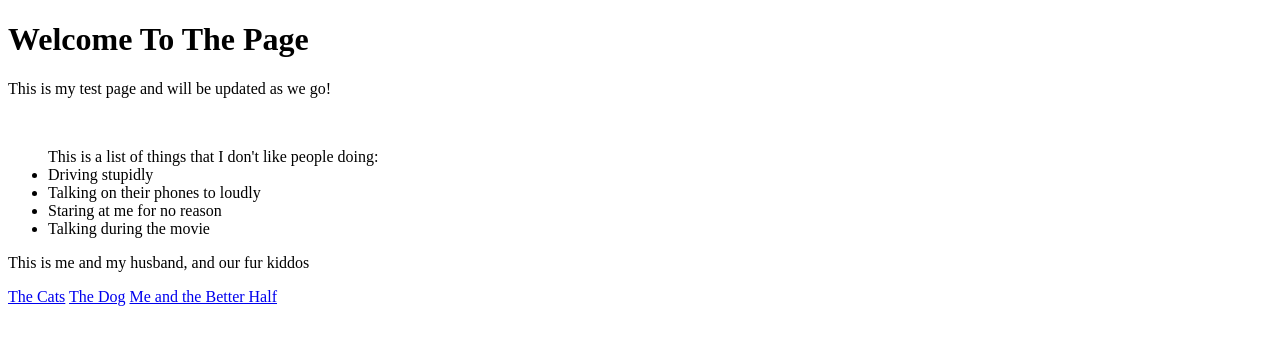
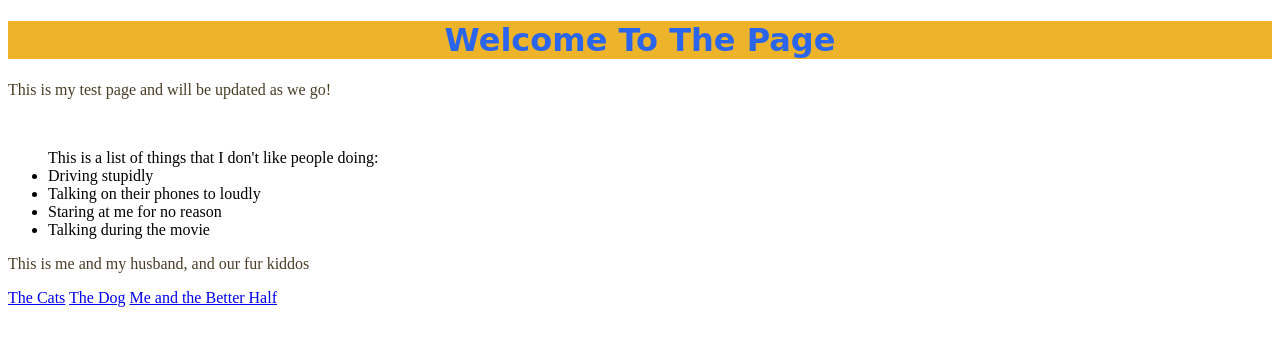
Before and after one commit to Lee-ArnoldIII/hello-html, a plain HTML site: page index.html in a window 1280 px wide. Drawn offline with Linux system fonts and the light colour scheme.

Commit message:
init commit

```diff
--- a/index.html
+++ b/index.html
@@ -1,7 +1,7 @@
 <!DOCTYPE html>
 <html>
     <head>
-
+        <link rel="stylesheet" href="style.css">
     </head>
     <body>
         <h1>Welcome To The Page</h1>
--- /dev/null
+++ b/style.css
@@ -0,0 +1,11 @@
+h1 {
+    font-family: 'Shadows Into Light', cursive;
+    color: #2B65EC;
+    background-color: #EDB32B;
+    text-align: center;
+}
+p {
+    font-family: 'Crimson Text', serif;
+    color: #493D26;
+    text-align: justify;
+}
```
